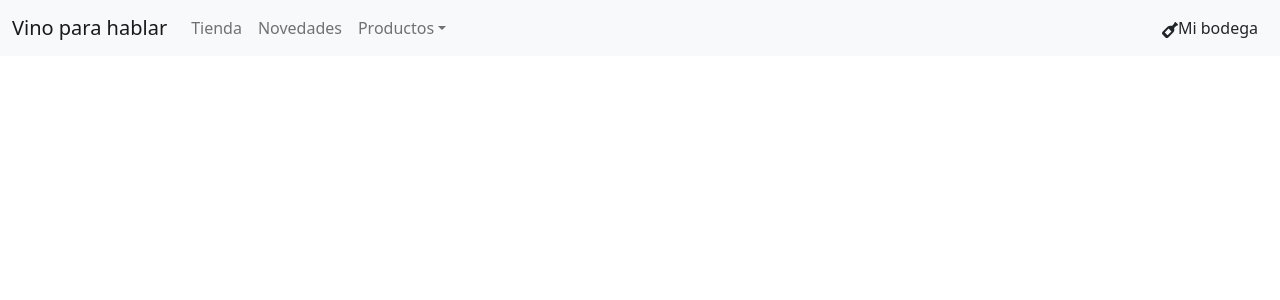
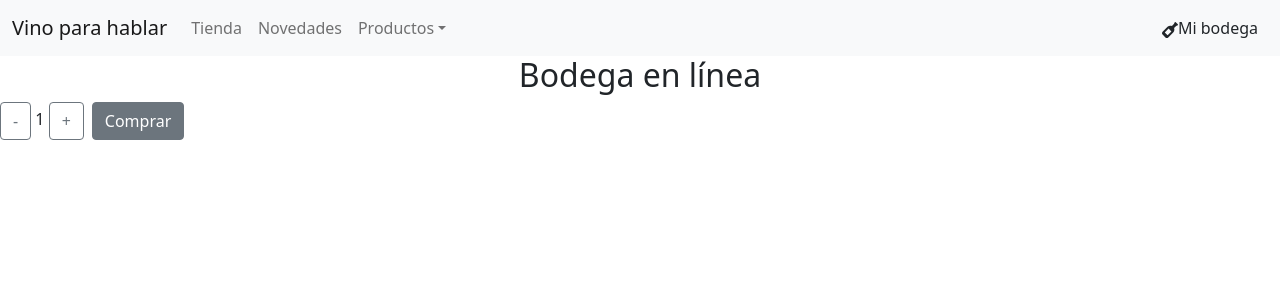
Before and after one commit to GiuliVelasco/MiTiendaEnReact, a React (Create React App) app: page / in a window 1280 px wide. Shown: the top 300 px of the page. Built offline with nearby package versions, Linux system fonts and the light colour scheme.

Commit message:
desafio 4, contador

```diff
--- a/src/App.js
+++ b/src/App.js
@@ -1,4 +1,5 @@
-import NavBar from './components/NavBar';
+import NavBar from './components/NavBar/NavBar';
+import ItemListContainer from './components/ItemListContainer/ItemListContainer'
 import 'bootstrap/dist/css/bootstrap.min.css';
 import './App.css';
 
@@ -6,6 +7,7 @@ function App() {
   return (
     <div className="App">
       <NavBar />
+      <ItemListContainer saludo='Bodega en línea' />
     </div>
   );
 }
--- /dev/null
+++ b/src/components/ItemCount/ItemCount.js
@@ -0,0 +1,34 @@
+import {useState} from 'react'
+import Button from 'react-bootstrap/Button'
+import Stack from 'react-bootstrap/Stack';
+
+const ItemCount = ({inicial, stock, funcionAgregar}) => {
+    const [contador, setContador] = useState(inicial)
+
+    const sumar = () => {
+        if(contador < stock){
+            setContador (contador + 1)
+        }
+    }
+
+    const restar = () => {
+        if(contador > 0){
+            setContador (contador - 1)
+        }
+    }
+
+    return (
+        <>
+        <Stack direction="horizontal" gap={2}>
+            <div >
+            <Button variant="outline-secondary" onClick={restar}> - </Button>
+            <span className="numContador"> {contador} </span>
+            <Button variant="outline-secondary" onClick={sumar}> + </Button>
+            </div>
+            <Button variant="secondary" onClick={()=>funcionAgregar(contador)}>Comprar</Button>
+        </Stack>
+        </>
+    )
+}
+
+export default ItemCount
--- /dev/null
+++ b/src/components/ItemListContainer/ItemListContainer.js
@@ -0,0 +1,24 @@
+import {useState} from "react"
+import './ItemListContainer.css'
+import ItemCount from "../ItemCount/ItemCount"
+
+const ItemListContainer = ({saludo}) => {
+    const[mensaje, setMensaje] = useState(false)
+
+    //funcion que va a agregar efectivamente mis productos al carrito
+    function agregar(cantidad) {
+        //console.log('Agregaste ' + cantidad + ' prod al carrito') Una forma
+        //console.log(`Agregaste ${cantidad} items al carrito`) //otra forma
+        setMensaje(`Agregaste ${cantidad} items al carrito`) //otra forma
+    }
+
+    return (
+        <div>
+            <h2>{saludo}</h2>
+            {mensaje && <p className="text-start">{mensaje}</p>}
+            <ItemCount inicial={1} stock={20} funcionAgregar={agregar}></ItemCount>
+        </div>
+    )
+}
+
+export default ItemListContainer
--- a/src/components/NavBar.js
+++ b/src/components/NavBar/NavBar.js
@@ -3,7 +3,7 @@ import Nav from 'react-bootstrap/Nav';
 import Navbar from 'react-bootstrap/Navbar';
 import NavDropdown from 'react-bootstrap/NavDropdown';
 import './NavBar.css'
-import CardWidget from './CardWidget';
+import CardWidget from '../CardWidget/CardWidget';
 
 const NavBar = () => {
     return (
```
Also changed, not shown: src/components/CardWidget/CardWidget.css (added), src/components/CardWidget/CardWidget.js (renamed from src/components/CardWidget.js), src/components/ItemCount/ItemCount.css (added), src/components/ItemListContainer/ItemListContainer.css (added), src/components/NavBar/NavBar.css (renamed from src/components/NavBar.css).
